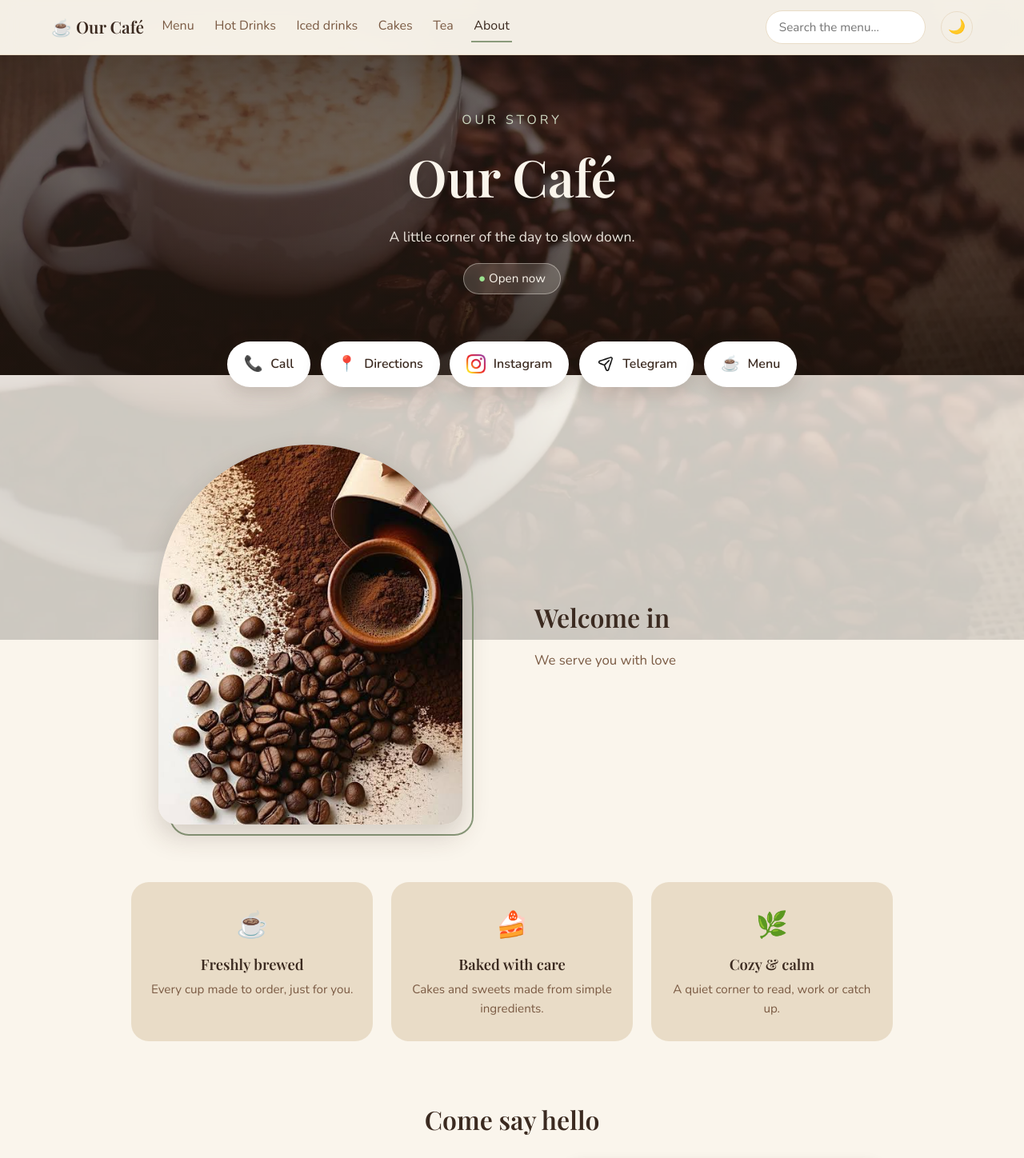
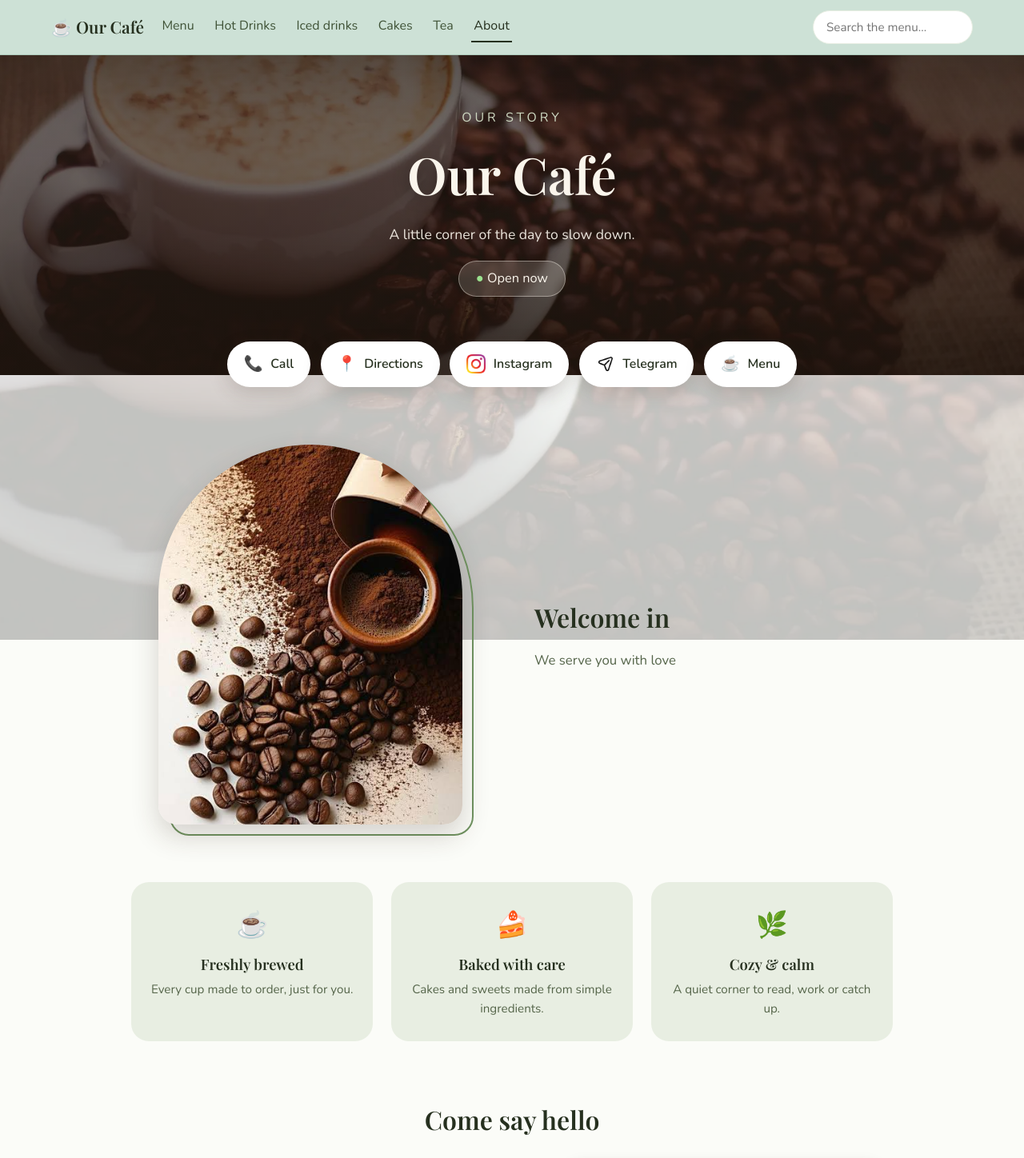
Before and after one commit to saeedzs/coffee-shop, a Django app: page /about/ in a window 1280 px wide. Shown: the top 1448 px of the page at 80% size. Run offline with Django 5.2, Linux system fonts and the light colour scheme; data comes from the database, SQL or seed files in the repository; both versions use the stored data as it was after the commit.

Commit message:
theme mode has been removed,auto dark mode is applied when the store is closed

```diff
--- a/coffee/models.py
+++ b/coffee/models.py
@@ -4,6 +4,7 @@ from datetime import time
 from django.db import models
 from django.urls import reverse
 from django.utils import timezone
+from django.utils.dateformat import time_format
 
 from .images import optimize_on_upload
 
@@ -136,6 +137,33 @@ class ShopInfo(models.Model):
             return (today - 1) % 7 not in closed
         return False
 
+    @property
+    def open_until_text(self):
+        """Shown while open: 'Open until 11:00 PM' or 'Open 24 hours'."""
+        if self.open_all_day:
+            return "Open 24 hours"
+        return "Open until " + time_format(self.close_time, "g:i A")
+
+    @property
+    def next_opening_text(self):
+        """Shown while closed: 'Opens today at 9:00 AM', 'Opens tomorrow at ...',
+        'Opens Monday at ...'. Empty if the café is closed every day."""
+        now = timezone.localtime()
+        closed = self.closed_day_numbers
+        names = dict(self.DAYS)
+        opening = time(0, 0) if self.open_all_day else self.open_time
+        for offset in range(8):
+            day = (now.weekday() + offset) % 7
+            if day in closed:
+                continue
+            if offset == 0 and now.time() >= opening:          # today's opening is already behind us
+                continue
+            when = "today" if offset == 0 else "tomorrow" if offset == 1 else names[day]
+            if self.open_all_day:
+                return f"Opens {when}"
+            return f"Opens {when} at {time_format(opening, 'g:i A')}"
+        return ""
+
 
 class DailyPick(models.Model):
     date = models.DateField(unique=True, default=timezone.localdate)
--- a/coffee/static/css/style.css
+++ b/coffee/static/css/style.css
@@ -15,14 +15,20 @@
   src: url("../fonts/playfair-display-latin-600-normal.woff2") format("woff2"); }
 
 :root {
-  --cream: #faf5ec;
-  --latte: #e9dcc7;
-  --espresso: #3b2a20;
-  --mocha: #7a5a43;
-  --sage: #8a9a7b;
-  --sage-ink: #4d5f40;      /* darker sage for small text, readable on light backgrounds */
+  --cream: #fbfcf8;
+  --latte: #e8eee2;
+  --espresso: #26301f;
+  --mocha: #55654a;
+  --sage: #6f9360;
+  --sage-ink: #3f6a35;      /* darker green for small text, readable on light backgrounds */
   --card: #ffffff;
-  --ribbon: #4d5f40;        /* fixed (not themed): always sits behind white text */
+  --ribbon: #3f6a35;        /* fixed (not themed): always sits behind white text */
+
+  /* Navbar and footer: their own colour so they stand apart from the page */
+  --bar: #cde1d6;           /* background (eucalyptus green) */
+  --bar-text: #26301f;      /* brand name, active link, footer name */
+  --bar-muted: #3f5236;     /* other links and small text */
+  --bar-line: #acc9ba;      /* thin border line */
 }
 :root[data-theme="dark"] {
   --cream: #1f1814;
@@ -32,6 +38,11 @@
   --sage: #a9bb98;
   --sage-ink: #a9bb98;
   --card: #2a201a;
+
+  --bar: #2b211b;
+  --bar-text: #f0e6d8;
+  --bar-muted: #c9a98a;
+  --bar-line: #3b2e25;
 }
 
 /* ---------- 2. Base ---------- */
@@ -59,7 +70,7 @@ body::before {
   content: "";
   position: fixed; inset: 0; z-index: -1;
   background: url("../img/hero.webp") center / cover no-repeat;
-  opacity: .20;
+  opacity: .25;                                 /* day mode: how visible the photo is (0 = hidden, .4 = strong) */
   transition: opacity .4s;
 }
 :root[data-theme="dark"] body::before { opacity: .40; }
@@ -75,14 +86,13 @@ body::before {
   position: sticky; top: 0; z-index: 100;
   display: flex; align-items: center; gap: 1.2rem;
   padding: .8rem 5%;
-  background: color-mix(in srgb, var(--cream) 85%, transparent);
-  backdrop-filter: blur(10px);
-  border-bottom: 1px solid var(--latte);
+  background: var(--bar);                       /* solid, so text behind it never looks blurry */
+  border-bottom: 1px solid var(--bar-line);
 }
-.brand { font-family: "Playfair Display", Georgia, serif; font-size: 1.3rem; white-space: nowrap; }
+.brand { font-family: "Playfair Display", Georgia, serif; font-size: 1.3rem; white-space: nowrap; color: var(--bar-text); }
 .nav-links { display: flex; gap: 1.2rem; flex: 1; overflow-x: auto; white-space: nowrap; }
-.nav-links a { padding: .3rem .2rem; border-bottom: 2px solid transparent; color: var(--mocha); }
-.nav-links a:hover, .nav-links a.active { color: var(--espresso); border-color: var(--sage); }
+.nav-links a { padding: .3rem .2rem; border-bottom: 2px solid transparent; color: var(--bar-muted); }
+.nav-links a:hover, .nav-links a.active { color: var(--bar-text); border-color: currentColor; }
 
 .search input {
   padding: .5rem 1rem; border-radius: 999px; font: inherit; font-size: .95rem;
@@ -91,14 +101,6 @@ body::before {
 }
 .search input:focus { width: 260px; outline: none; box-shadow: 0 0 0 3px color-mix(in srgb, var(--sage) 40%, transparent); }
 
-#theme-toggle {
-  background: none; border: 1px solid var(--latte); border-radius: 50%;
-  width: 40px; height: 40px; cursor: pointer; font-size: 1.1rem; flex-shrink: 0;
-}
-#theme-toggle.floating {
-  position: fixed; top: 1rem; right: 1rem; z-index: 100;
-  background: rgba(250, 245, 236, .85); border-color: transparent; backdrop-filter: blur(6px);
-}
 
 /* ---------- 4. Welcome page ---------- */
 .hero, .about-hero {
@@ -301,16 +303,16 @@ body::before {
 .about-cta p { color: var(--mocha); margin-bottom: 1.5rem; }
 
 /* ---------- 8. Footer & 404 ---------- */
-.site-footer { background: var(--card); border-top: 1px solid var(--latte); padding: 1.8rem 8%; }
+.site-footer { background: var(--bar); color: var(--bar-text); border-top: 1px solid var(--bar-line); padding: 1.8rem 8%; }
 .footer-inner { max-width: 1000px; margin: 0 auto; display: flex; flex-wrap: wrap;
                 justify-content: space-between; align-items: center; gap: 1rem 2rem; }
-.footer-inner p { color: var(--mocha); font-size: .92rem; }
-.footer-status { margin-left: .6rem; padding: .1rem .7rem; border-radius: 999px; font-size: .8rem;
-                 background: color-mix(in srgb, var(--mocha) 18%, transparent); color: var(--mocha); }
-.footer-status.open { background: color-mix(in srgb, var(--sage) 30%, transparent); color: var(--sage-ink); }
+.footer-inner p { color: var(--bar-muted); font-size: .92rem; }
+.footer-status { margin-left: .6rem; padding: .1rem .7rem; border-radius: 999px; font-size: .8rem; color: var(--bar-text);
+                 background: color-mix(in srgb, var(--bar-text) 14%, transparent); }
+.footer-status.open { background: color-mix(in srgb, #7fc46f 38%, transparent); }
 .footer-links { display: flex; flex-wrap: wrap; gap: .6rem 1.4rem; }
-.footer-links a { color: var(--mocha); font-weight: 600; }
-.footer-links a:hover { color: var(--espresso); }
+.footer-links a { color: var(--bar-muted); font-weight: 600; }
+.footer-links a:hover { color: var(--bar-text); }
 
 .not-found { text-align: center; padding: 6rem 1.5rem; }
 .not-found-emoji { font-size: 3rem; }
@@ -338,3 +340,26 @@ body::before {
 }
 @media (max-width: 600px) { .pick { grid-template-columns: 1fr; } }
 @media (max-width: 500px) { .grid.products { grid-template-columns: 1fr; } }
+
+/* ---------- Navbar: phone scroll behaviour ---------- */
+.navbar { transition: transform .3s ease; }
+.navbar.navbar-hidden { transform: translateY(-100%); }       /* slides away while reading down (phones) */
+
+/* Soft fade at the edge of the links row when more links are hidden off-screen */
+.nav-links.has-more {
+  -webkit-mask-image: linear-gradient(to right, #000 calc(100% - 36px), transparent);
+          mask-image: linear-gradient(to right, #000 calc(100% - 36px), transparent);
+}
+
+/* The theme follows the café's opening hours (set in base.html): light when open, dark when closed */
+:root[data-theme="light"] { color-scheme: light; }
+:root[data-theme="dark"]  { color-scheme: dark; }
+
+/* Welcome page: when the café is closed the photo turns to night */
+.status { font-size: 1.02rem; padding: .5rem 1.3rem; }
+:root[data-theme="dark"] .hero-overlay {
+  background: linear-gradient(90deg, rgba(8,10,22,.93) 0%, rgba(10,12,26,.74) 55%, rgba(12,14,30,.5) 100%);
+}
+@media (max-width: 800px) {
+  :root[data-theme="dark"] .hero-overlay { background: linear-gradient(180deg, rgba(8,10,22,.8), rgba(10,12,26,.92)); }
+}
--- /dev/null
+++ b/coffee/static/js/navbar.js
@@ -0,0 +1,49 @@
+/* Navbar helpers
+   1. The row of category links shows a soft fade when more links are hidden off-screen,
+      and starts scrolled so the current page is visible.
+   2. On phones the bar slides away while reading down and comes back on scrolling up. */
+(() => {
+  const navbar = document.querySelector(".navbar");
+  if (!navbar) return;                                   // the welcome page has no navbar
+  const links = navbar.querySelector(".nav-links");
+  const phone = window.matchMedia("(max-width: 800px)");
+
+  // ---- 1. links row ----
+  function updateFade() {
+    links.classList.toggle("has-more", links.scrollLeft + links.clientWidth < links.scrollWidth - 2);
+  }
+  const active = links.querySelector(".active");
+  if (active) {                                          // bring the current page's link into view
+    const a = active.getBoundingClientRect();
+    const c = links.getBoundingClientRect();
+    links.scrollLeft += (a.left - c.left) - (c.width - a.width) / 2;
+  }
+  updateFade();
+  links.addEventListener("scroll", updateFade, { passive: true });
+  window.addEventListener("resize", updateFade);
+
+  // ---- 2. hide while reading down (phones only) ----
+  let lastY = window.scrollY;
+  let waiting = false;
+  const show = () => navbar.classList.remove("navbar-hidden");
+  const hide = () => navbar.classList.add("navbar-hidden");
+
+  function onScroll() {
+    waiting = false;
+    const y = window.scrollY;
+    const delta = y - lastY;
+    const typing = navbar.contains(document.activeElement) && document.activeElement.matches("input");
+
+    if (!phone.matches || y < 80 || typing) show();      // desktop, top of page, or typing in search
+    else if (delta > 8) hide();
+    else if (delta < -8) show();
+
+    if (Math.abs(delta) > 8 || y < 80) lastY = y;        // small slow scrolls add up until they count
+  }
+
+  window.addEventListener("scroll", () => {
+    if (!waiting) { waiting = true; requestAnimationFrame(onScroll); }
+  }, { passive: true });
+  navbar.addEventListener("focusin", show);              // keyboard users tabbing into the bar
+  phone.addEventListener("change", show);
+})();
--- a/coffee/templates/coffee/base.html
+++ b/coffee/templates/coffee/base.html
@@ -1,6 +1,6 @@
 {% load static %}
 <!DOCTYPE html>
-<html lang="en">
+<html lang="en" data-theme="{% if shop.is_open_now %}light{% else %}dark{% endif %}">
 <head>
   <meta charset="UTF-8">
   <meta name="viewport" content="width=device-width, initial-scale=1">
@@ -19,30 +19,11 @@
   <link rel="preload" as="font" type="font/woff2" crossorigin href="{% static 'fonts/nunito-latin-400-normal.woff2' %}">
   <link rel="stylesheet" href="{% static 'css/style.css' %}">
 
-  <script>
-    // Runs before the page paints, so there is no light/dark flash.
-    (function () {
-      const DARK_FROM = 19, DARK_TO = 6, OVERRIDE_HOURS = 12;
-
-      window.themeByTime = function () {
-        const h = new Date().getHours();
-        return (h >= DARK_FROM || h < DARK_TO) ? "dark" : "light";
-      };
-
-      window.currentTheme = function () {
-        try {
-          const o = JSON.parse(localStorage.getItem("themeOverride"));
-          if (o && Date.now() - o.at < OVERRIDE_HOURS * 3600 * 1000) return o.theme;
-        } catch (e) {}
-        return window.themeByTime();
-      };
-
-      document.documentElement.dataset.theme = window.currentTheme();
-    })();
-  </script>
 </head>
 
 <body class="page-{{ request.resolver_match.url_name }}">
+  <a class="skip-link" href="#main">Skip to content</a>
+
   {% if request.resolver_match.url_name != "welcome" %}
   <nav class="navbar" aria-label="Main">
     <a class="brand" href="{% url 'welcome' %}">☕ {{ shop.name }}</a>
@@ -61,10 +42,7 @@
              enterkeyhint="search" maxlength="60" value="{{ query|default:'' }}">
     </form>
 
-    <button id="theme-toggle" type="button" aria-label="Switch between day and evening mode" title="Day / evening mode">🌙</button>
   </nav>
-  {% else %}
-  <button id="theme-toggle" class="floating" type="button" aria-label="Switch between day and evening mode" title="Day / evening mode">🌙</button>
   {% endif %}
 
   <main id="main">
@@ -87,11 +65,12 @@
       <div class="footer-links">
         {% if shop.phone %}<a href="tel:{{ shop.phone_link }}">📞 {{ shop.phone }}</a>{% endif %}
         <a href="{% url 'about' %}">📍 Find us</a>
+        {% url 'table_card' as qr_cards_url %}{% if user.is_staff and qr_cards_url %}<a href="{{ qr_cards_url }}">🖨️ QR cards</a>{% endif %}
       </div>
     </div>
   </footer>
   {% endif %}
 
-  <script src="{% static 'js/theme.js' %}"></script>
+  <script src="{% static 'js/navbar.js' %}"></script>
 </body>
 </html>
```
Also changed, not shown: coffee/templates/coffee/welcome.html (+8 -4 lines), coffee/test_navbar.py (added, +8 -0 lines), coffee/test_status.py (added, +35 -0 lines), coffee/test_theme.py (added, +25 -0 lines), db.sqlite3.
